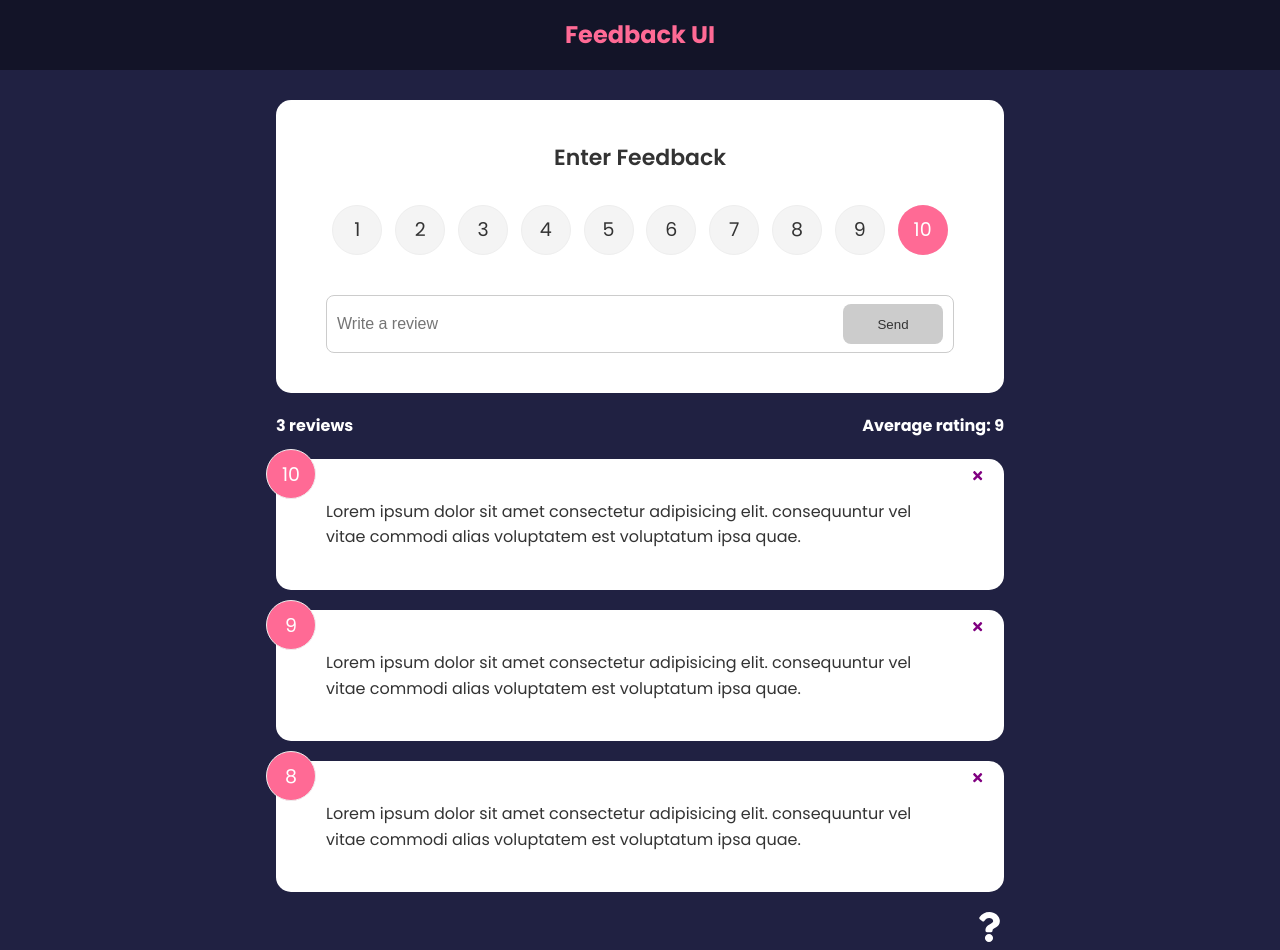
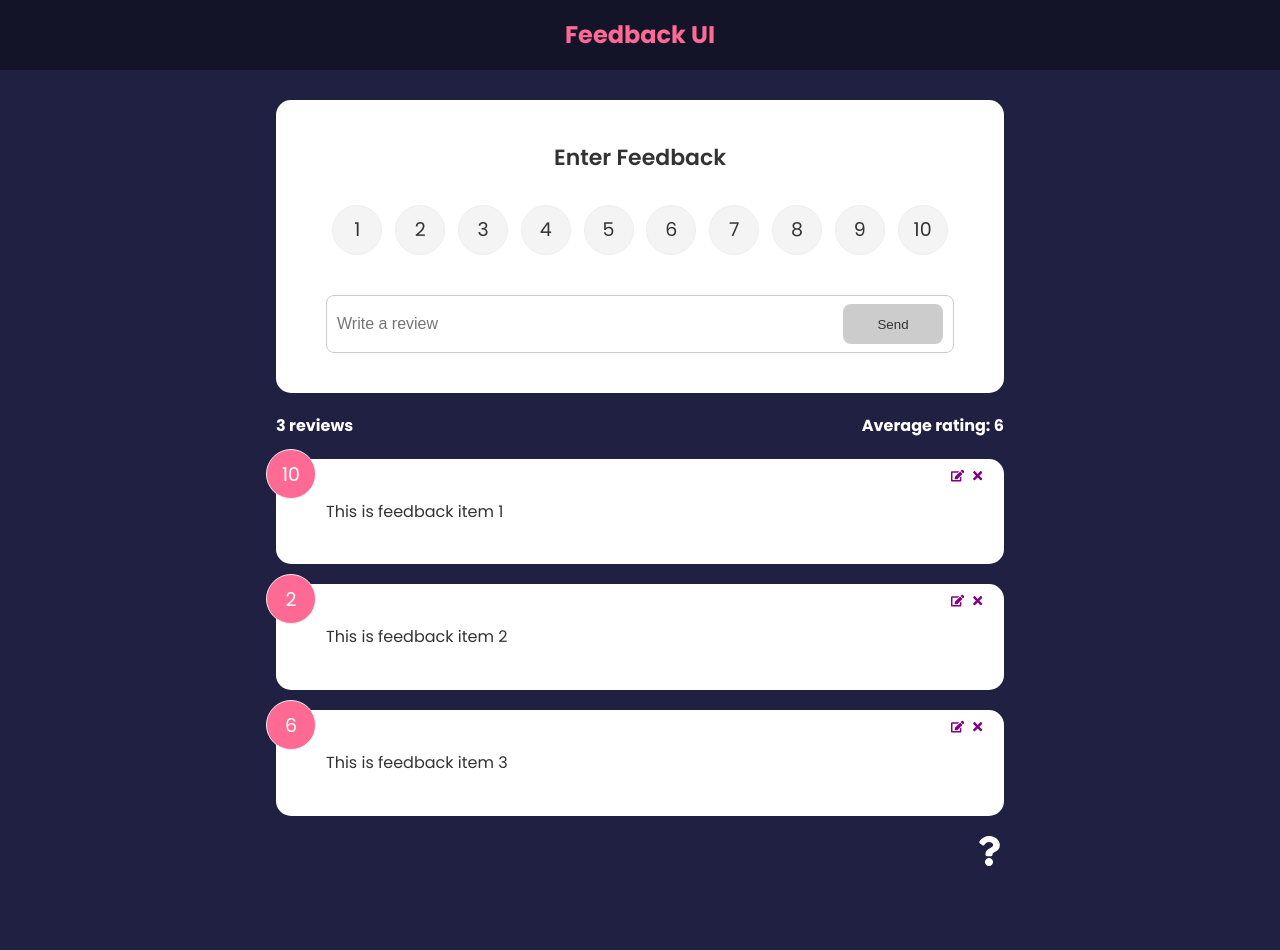
Before and after one commit to gmilic/react-traversy-feedback-app, a React (Create React App) app: page / in a window 1280 px wide. After the commit the page ends 873 px from the top, so only its background shows below. Built offline with nearby package versions, Linux system fonts and the light colour scheme.

Commit message:
Lesson 36

```diff
--- a/src/App.js
+++ b/src/App.js
@@ -1,33 +1,15 @@
-import { useState } from 'react'
 import { BrowserRouter as Router, Route, Routes } from 'react-router-dom'
-import { v4 as uuidv4 } from 'uuid'
 import Header from './components/Header'
 import FeedbackList from './components/FeedbackList'
 import FeedbackStats from './components/FeedbackStats'
 import FeedbackForm from './components/FeedbackForm'
-import FeedbackData from './data/FedbackData'
 import AboutPage from './pages/AboutPage'
+import { FeedbackProvider } from './context/FeedbackContext'
 import AboutIconLink from './components/AboutIconLink'
 
 function App() {
-  const [feedback, setFeedback] = useState(FeedbackData)
-
-  const addFeedback = (newFeedback) => {
-    newFeedback.id = uuidv4()
-    setFeedback([newFeedback, ...feedback])
-  }
-
-  const deleteFeedback = (id) => {
-    if (window.confirm('Are you sure?')) {
-      setFeedback(
-        feedback.filter((item) => {
-          return item.id !== id
-        })
-      )
-    }
-  }
-
   return (
+    <FeedbackProvider>
       <Router>
         <Header />
         <div className="container">
@@ -37,12 +19,9 @@
               path="/"
               element={
                 <>
-                <FeedbackForm handleAdd={addFeedback} />
-                <FeedbackStats feedback={feedback} />
-                <FeedbackList
-                  feedback={feedback}
-                  handleDelete={deleteFeedback}
-                />
+                  <FeedbackForm />
+                  <FeedbackStats />
+                  <FeedbackList />
                 </>
               }
             ></Route>
@@ -51,6 +30,7 @@
           <AboutIconLink />
         </div>
       </Router>
+    </FeedbackProvider>
   )
 }
 
--- a/src/components/FeedbackForm.jsx
+++ b/src/components/FeedbackForm.jsx
@@ -1,13 +1,25 @@
-import { useState } from 'react'
+import { useState, useContext, useEffect } from 'react'
+import FeedbackContext from '../context/FeedbackContext'
 import Card from './shared/Card'
 import Button from './shared/Button'
 import RatingSelect from './RatingSelect'
 
-function FeedbackForm({ handleAdd }) {
+function FeedbackForm() {
   const [text, setText] = useState('')
   const [rating, setRating] = useState(10)
   const [btnDisabled, setBtnDisabeld] = useState(true)
   const [message, setMessage] = useState('')
+
+  const { addFeedback, feedbackEdit, updateFeedback } =
+    useContext(FeedbackContext)
+
+  useEffect(() => {
+    if (feedbackEdit.edit === true) {
+      setBtnDisabeld(false)
+      setText(feedbackEdit.item.text)
+      setRating(feedbackEdit.item.rating)
+    }
+  }, [feedbackEdit])
 
   const handleTextChange = (e) => {
     if (text === '') {
@@ -32,7 +44,11 @@
         rating
       }
 
-      handleAdd(newFeedback)
+      if (feedbackEdit.edit === true) {
+        updateFeedback(feedbackEdit.item.id, newFeedback)
+      } else {
+        addFeedback(newFeedback)
+      }
       setText('')
     }
   }
--- a/src/components/FeedbackItem.jsx
+++ b/src/components/FeedbackItem.jsx
@@ -1,21 +1,23 @@
-import { FaTimes } from 'react-icons/fa'
-import PropTypes from 'prop-types'
+import { FaTimes, FaEdit } from 'react-icons/fa'
+import { useContext } from 'react'
+import FeedbackContext from '../context/FeedbackContext'
 import Card from './shared/Card'
 
-function FeedbackItem({ item, handleDelete }) {
+function FeedbackItem({ item }) {
+  const { deleteFeedback, editFeedback } = useContext(FeedbackContext)
+
   return (
     <Card>
       <div className="num-display">{item.rating}</div>
-      <button className="close" onClick={() => handleDelete(item.id)}>
+      <button className="close" onClick={() => deleteFeedback(item.id)}>
         <FaTimes color="purple"></FaTimes>
+      </button>
+      <button className="edit" onClick={() => editFeedback(item)}>
+        <FaEdit color="purple"></FaEdit>
       </button>
       <div className="text-display">{item.text}</div>
     </Card>
   )
 }
 
-FeedbackItem.propTypes = {
-  item: PropTypes.object.isRequired
-}
-
 export default FeedbackItem
--- a/src/components/FeedbackList.jsx
+++ b/src/components/FeedbackList.jsx
@@ -1,8 +1,11 @@
 import { motion, AnimatePresence } from 'framer-motion'
-import PropTypes from 'prop-types'
+import { useContext } from 'react'
+import FeedbackContext from '../context/FeedbackContext'
 import FeedbackItem from './FeedbackItem'
 
-function FeedbackList({ feedback, handleDelete }) {
+function FeedbackList() {
+  const { feedback } = useContext(FeedbackContext)
+
   if (!feedback || feedback === 0) {
     return <p>No Feedback yet!</p>
   }
@@ -25,11 +28,7 @@
             animate={{ opacity: 1 }}
             exit={{ opacity: 0 }}
           >
-            <FeedbackItem
-              key={item.id}
-              item={item}
-              handleDelete={handleDelete}
-            />
+            <FeedbackItem key={item.id} item={item} />
           </motion.div>
         ))}
       </AnimatePresence>
@@ -37,14 +36,4 @@
   )
 }
 
-FeedbackList.propTypes = {
-  feedback: PropTypes.arrayOf(
-    PropTypes.shape({
-      id: PropTypes.string.isRequired,
-      text: PropTypes.string.isRequired,
-      rating: PropTypes.number.isRequired
-    })
-  )
-}
-
 export default FeedbackList
--- a/src/components/FeedbackStats.jsx
+++ b/src/components/FeedbackStats.jsx
@@ -1,4 +1,9 @@
-function FeedbackStats({ feedback }) {
+import { useContext } from 'react'
+import FeedbackContext from '../context/FeedbackContext'
+
+function FeedbackStats() {
+  const { feedback } = useContext(FeedbackContext)
+
   // Calculate average rating
   let average =
     feedback.reduce((acc, cur) => {
--- a/src/components/RatingSelect.jsx
+++ b/src/components/RatingSelect.jsx
@@ -1,7 +1,14 @@
-import { useState } from 'react'
+import { useState, useContext, useEffect } from 'react'
+import FeedbackContext from '../context/FeedbackContext'
 
 function RatingSelect({ select }) {
   const [selected, setSelected] = useState(10)
+
+  const { feedbackEdit } = useContext(FeedbackContext)
+
+  useEffect(() => {
+    setSelected(feedbackEdit.item.rating)
+  }, [feedbackEdit])
 
   const handleChange = (e) => {
     // select(+e.currentTarget.value)
--- /dev/null
+++ b/src/context/FeedbackContext.js
@@ -0,0 +1,75 @@
+import { createContext, useState } from 'react'
+import { v4 as uuidv4 } from 'uuid'
+
+const FeedbackContext = createContext()
+
+export const FeedbackProvider = ({ children }) => {
+  const [feedback, setFeedback] = useState([
+    {
+      id: 1,
+      text: 'This is feedback item 1',
+      rating: 10
+    },
+    {
+      id: 2,
+      text: 'This is feedback item 2',
+      rating: 2
+    },
+    {
+      id: 3,
+      text: 'This is feedback item 3',
+      rating: 6
+    }
+  ])
+
+  const [feedbackEdit, setFeedbackEdit] = useState({
+    item: {},
+    edit: false
+  })
+
+  const addFeedback = (newFeedback) => {
+    newFeedback.id = uuidv4()
+    setFeedback([newFeedback, ...feedback])
+  }
+
+  const deleteFeedback = (id) => {
+    if (window.confirm('Are you sure?')) {
+      setFeedback(
+        feedback.filter((item) => {
+          return item.id !== id
+        })
+      )
+    }
+  }
+
+  // set item to be updated
+  const editFeedback = (item) => {
+    setFeedbackEdit({
+      item,
+      edit: true
+    })
+  }
+
+  const updateFeedback = (id, updItem) => {
+    setFeedback(
+      feedback.map((item) => (item.id === id ? { ...item, ...updItem } : item))
+    )
+  }
+
+  return (
+    <FeedbackContext.Provider
+      value={{
+        feedback,
+        feedbackEdit,
+        deleteFeedback,
+        addFeedback,
+        editFeedback,
+        updateFeedback
+      }}
+    >
+      {children}
+    </FeedbackContext.Provider>
+  )
+}
+
+export default FeedbackContext
```
Lines whose indentation alone changed are shown as unchanged.
